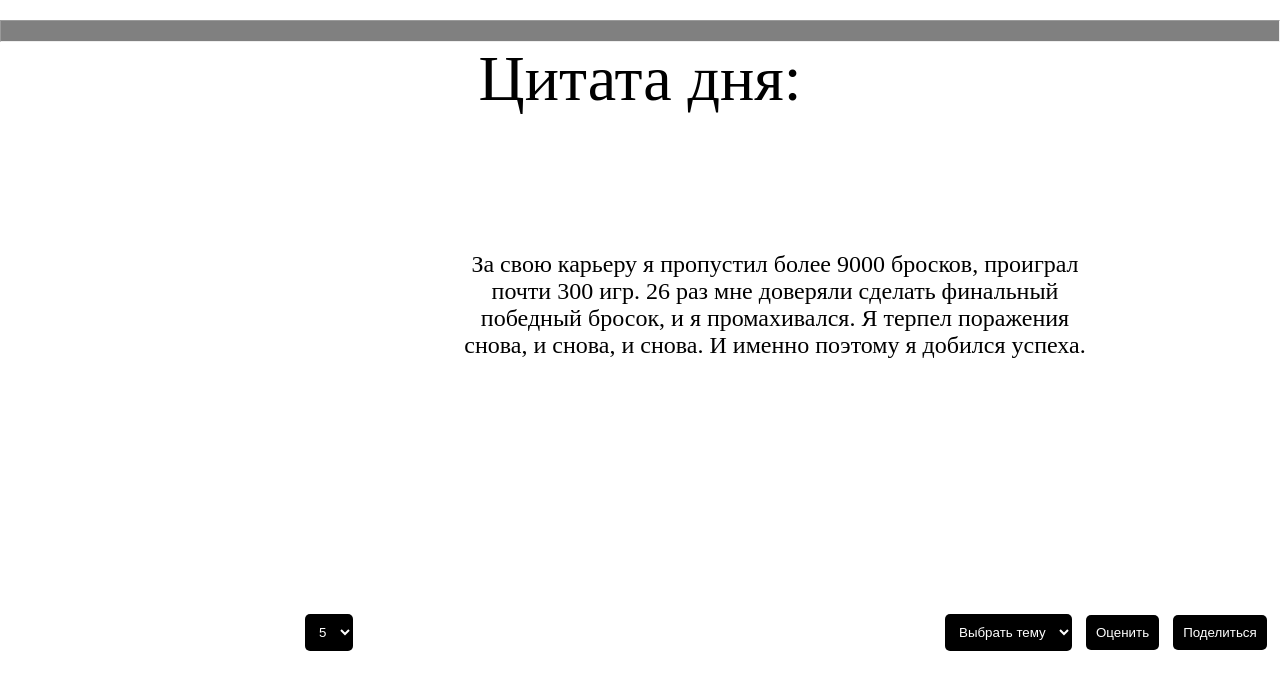
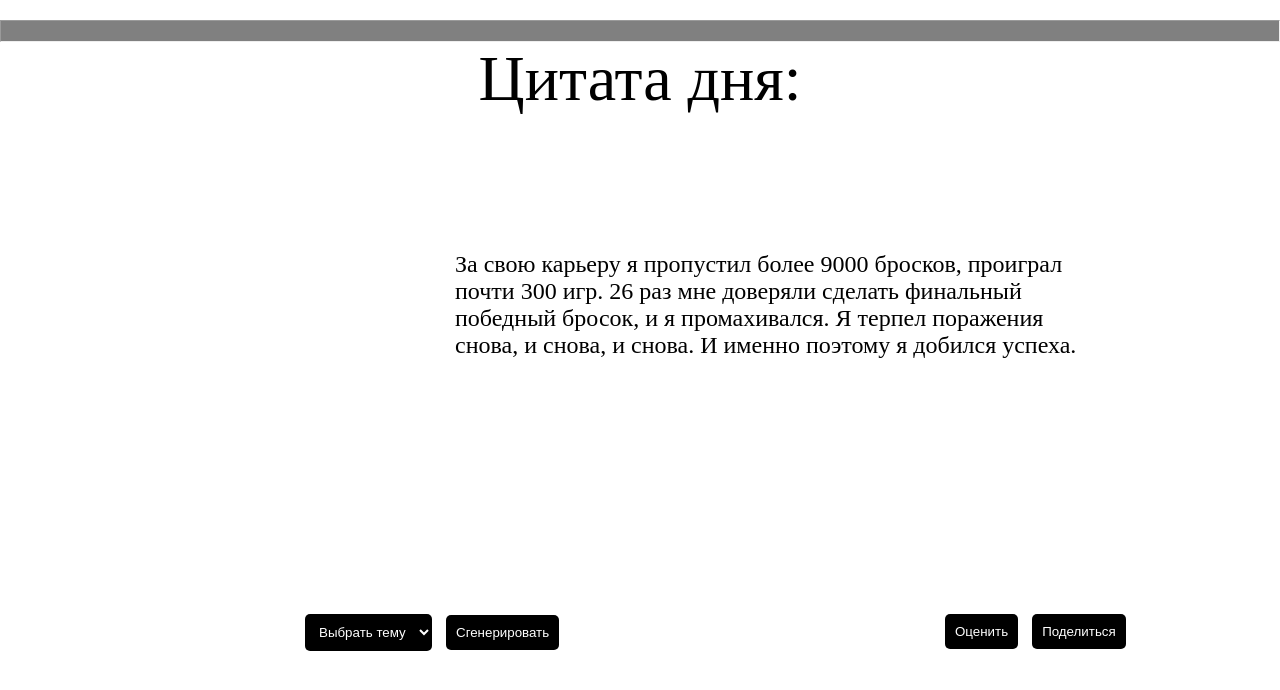
Before and after one commit to kawasakidrip/QuoteGenerator, a website: page index.html in a window 1280 px wide. Shown: the part 100-790 px from the top of the page. Drawn offline with Linux system fonts and the light colour scheme.

Commit message:
Update index.html

```diff
--- a/index.html
+++ b/index.html
@@ -13,25 +13,19 @@
     </header>
     <hr>
     <center>Цитата дня:</center>
-    <center class="content">За свою карьеру я пропустил более 9000 бросков, проиграл почти 300 игр. 26 раз мне доверяли сделать финальный победный бросок, и я промахивался. Я терпел поражения снова, и снова, и снова. И именно поэтому я добился успеха.</center>
+    <div class="content">За свою карьеру я пропустил более 9000 бросков, проиграл почти 300 игр. 26 раз мне доверяли сделать финальный победный бросок, и я промахивался. Я терпел поражения снова, и снова, и снова. И именно поэтому я добился успеха.</div>
     <h1 class="author">Майкл Джордан</h1>
     <div class="parent-container">
     <div class="lefttbutton">
-      <select class="selectvalue">
-        <optio>Сгенерировать</optio>
-        <option>5</option>
-        <option>5</option>
-        <option>5</option>
+      <select class="selectvalue2">
+        <option>Выбрать тему</option>
+        <option>Тема1</option>
+        <option>Тема2</option>
+        <option>Тема3</option>
       </select>
-
+      <button>Сгенерировать</button>
     </div>
     <div class="rightbutton">
-      <select class="selectvalue2">
-        <option>Выбрать тему</option>
-        <option>5</option>
-        <option>5</option>
-        <option>5</option>
-      </select>
       <button>Оценить</button>
       <button>Поделиться</button>
     </div>
```
